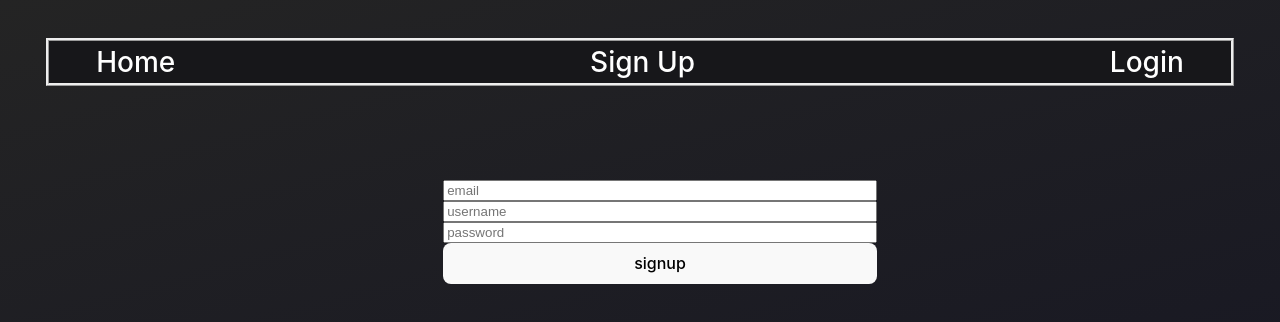
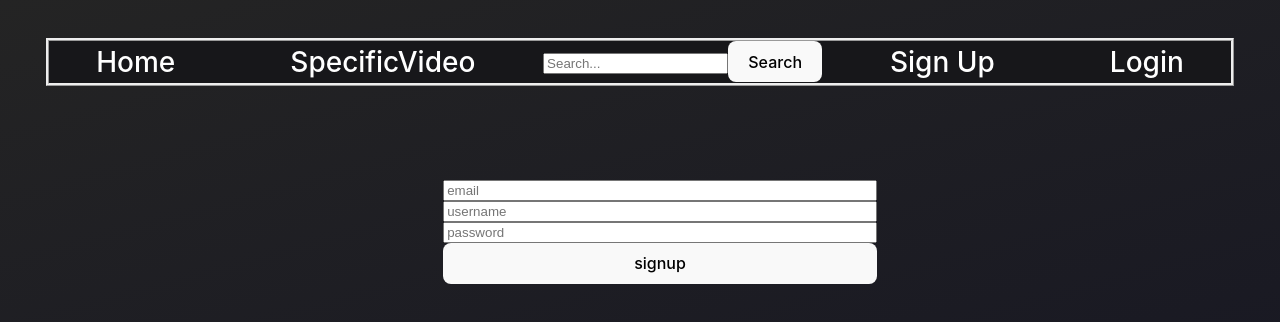
Before and after one commit to moodyRahman/clip-manager, a React (Vite) app in the folder frontend/: page /signup in a window 1280 px wide. Shown: the top 322 px of the page. Built offline with nearby package versions, Linux system fonts and the light colour scheme.

Commit message:
combining rawad branch

```diff
--- a/frontend/src/components/Nav.jsx
+++ b/frontend/src/components/Nav.jsx
@@ -3,6 +3,9 @@ import styled from 'styled-components'
 import { useDispatch, useSelector } from 'react-redux'
 import { logout } from '../redux/authStore'
 import { useEffect } from 'react'
+import SearchBar from './SearchBar'
+
+
 const NavWrapper = styled.ul`
     list-style-type: none;
     margin: 3%;
@@ -29,6 +32,8 @@ const Nav = () => {
     const nav = verification !== "in progress" ?
         <>
             <NavElement to="/">Home</NavElement>
+            <NavElement to="/specificvideo">SpecificVideo</NavElement>
+            <SearchBar>Search...</SearchBar>
             {
                 loggedin ? (<>
                     <NavElement onClick={() => { dispatch(logout()) }} >sign out</NavElement>
--- /dev/null
+++ b/frontend/src/components/SearchBar.jsx
@@ -0,0 +1,22 @@
+import React from 'react'
+
+function SearchBar(props) {
+  const handleSearch = (event) => {
+    props.onSearch(event.target.value)
+  }
+
+  const handleKeyPress = (event) => {
+    if (event.key === 'Enter') {
+      props.onSearch(event.target.value)
+    }
+  }
+
+  return (
+    <div>
+      <input type="text" placeholder="Search..." onChange={handleSearch} onKeyPress={handleKeyPress} />
+      <button onClick={() => props.onSearch(document.querySelector('input').value)}>Search</button>
+    </div>
+  )
+}
+
+export default SearchBar
--- a/frontend/src/components/Video.jsx
+++ b/frontend/src/components/Video.jsx
@@ -9,6 +9,8 @@ import video5 from '../assets/apex_red.mp4'
 const VideoWrapper = styled.ul`
     display: flex;
     overflow-x: auto;
+    gap: 2rem;
+    padding-left: 0rem;
 `
 
 const VideoWrapperInline = styled.ul`
--- a/frontend/src/main.jsx
+++ b/frontend/src/main.jsx
@@ -16,6 +16,7 @@ import { PersistGate } from "redux-persist/integration/react"
 import AuthHome from './pages/AuthHome';
 import HomeSelector from './components/HomeSelector';
 import UnprotectedRoutes from './components/UnprotectedRoutes';
+import SpecificVideo from './pages/SpecificVideo';
 
 const router = createBrowserRouter([
   {
@@ -43,6 +44,10 @@ const router = createBrowserRouter([
             path: "/confirm",
             element: <Confirm />
           },
+          {
+            path: "/specificvideo",
+            element: <SpecificVideo />
+          },
         ]
       },
       {
--- /dev/null
+++ b/frontend/src/pages/SpecificVideo.jsx
@@ -0,0 +1,26 @@
+import React, { Component } from 'react';
+import styled from 'styled-components'
+import video1 from '../assets/apex_wipe.mp4'
+import moist from '../assets/moist.png'
+
+const ImageWrapper = styled.ul`
+border-radius: 50%;
+`
+
+const SpecificVideo = () =>{
+    return(
+        <>
+        <video width="1280" height="720" controls>
+            <source src ={video1} type="video/mp4" />
+        </video>
+        <p>
+            Hello this is my title
+        </p>
+        <ImageWrapper>
+            <img style={{ width: 200, borderRadius: "50%" }} src = {moist} />
+        </ImageWrapper>
+        </>
+    );
+}
+
+export default SpecificVideo
```
Also changed, not shown: frontend/src/assets/moist.png (added). Lines whose indentation alone changed are shown as unchanged.
